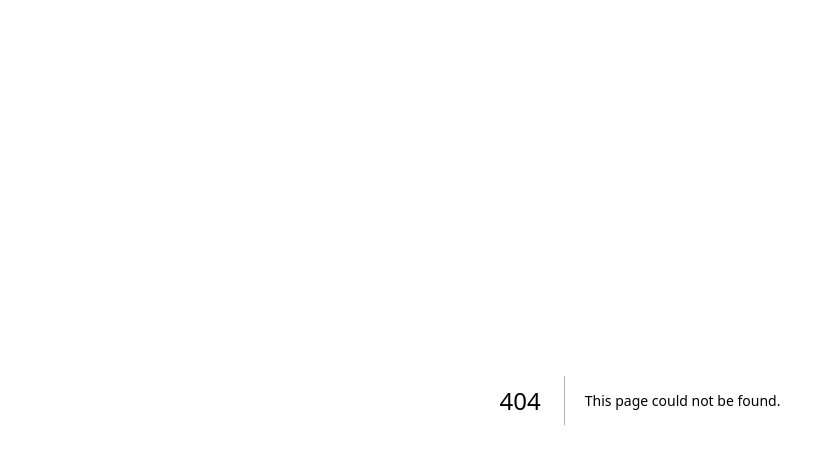
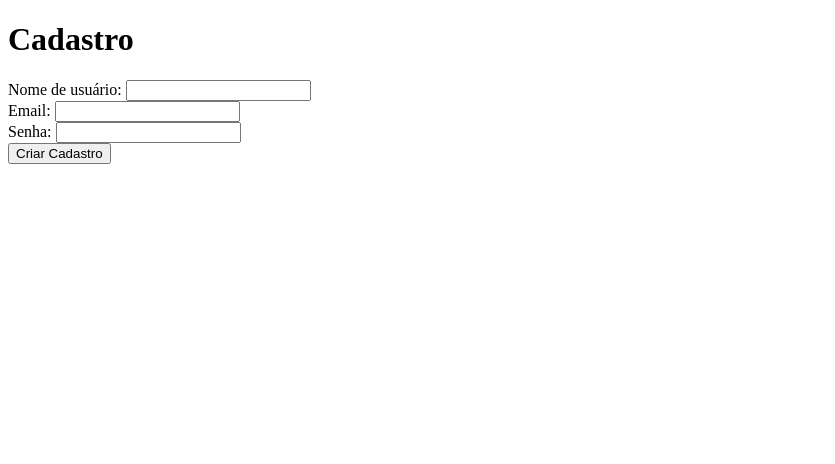
Before and after one commit to vbruno96/tabnews-clone, a Next.js app: page /cadastro in a window 1280 px wide. Before the commit this address had no page. Shown: the top 464 px of the page, without its empty margins (0-835 px from the left). Built offline with nearby package versions, Linux system fonts and the light colour scheme.

Commit message:
feat: create and confirm register pages

```diff
--- /dev/null
+++ b/pages/cadastro/confirmar/index.js
@@ -0,0 +1,3 @@
+export default function ConfirmRegisterPage() {
+  return <h1>Confira seu email!</h1>;
+}
--- /dev/null
+++ b/pages/cadastro/index.js
@@ -0,0 +1,58 @@
+import { useState } from "react";
+export default function RegisterPage() {
+  console.log("Render do <RegisterPage>");
+
+  const [username, setUsername] = useState("");
+  const [email, setEmail] = useState("");
+  const [password, setPassword] = useState("");
+
+  async function handleFormSubmit(event) {
+    event.preventDefault();
+    const requestBody = { username, email, password };
+
+    const response = await fetch("/api/v1/users", {
+      method: "POST",
+      headers: {
+        "Content-Type": "application/json",
+      },
+      body: JSON.stringify(requestBody),
+    });
+
+    if (response.status === 201) {
+      location.href = "/cadastro/confirmar";
+    }
+  }
+
+  return (
+    <>
+      <h1>Cadastro</h1>
+      <form onSubmit={handleFormSubmit}>
+        <div>
+          Nome de usuário:{" "}
+          <input
+            type="text"
+            value={username}
+            onChange={(event) => setUsername(event.target.value)}
+          />
+        </div>
+        <div>
+          Email:{" "}
+          <input
+            type="text"
+            value={email}
+            onChange={(event) => setEmail(event.target.value)}
+          />
+        </div>
+        <div>
+          Senha:{" "}
+          <input
+            type="password"
+            value={password}
+            onChange={(event) => setPassword(event.target.value)}
+          />
+        </div>
+        <button type="submit">Criar Cadastro</button>
+      </form>
+    </>
+  );
+}
```
